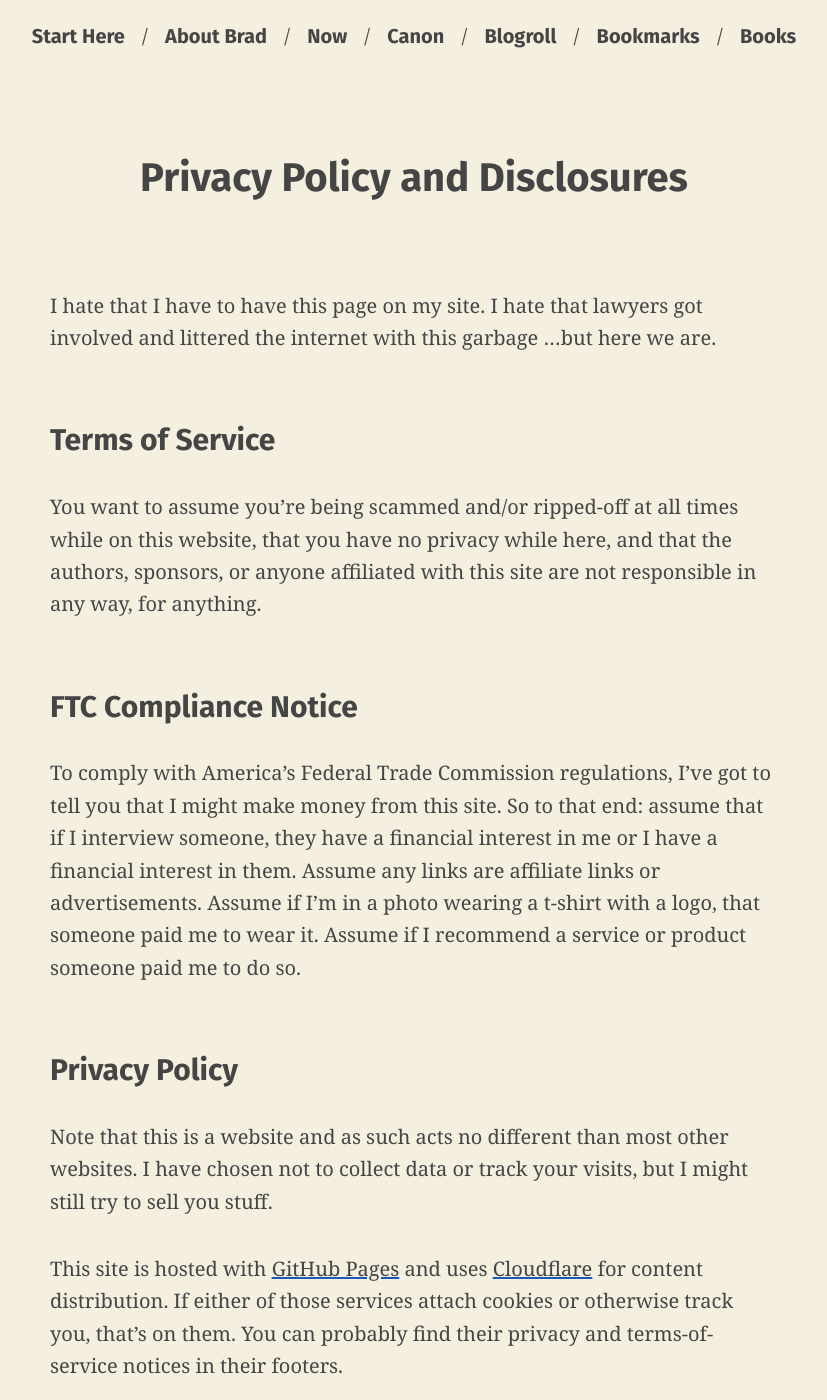
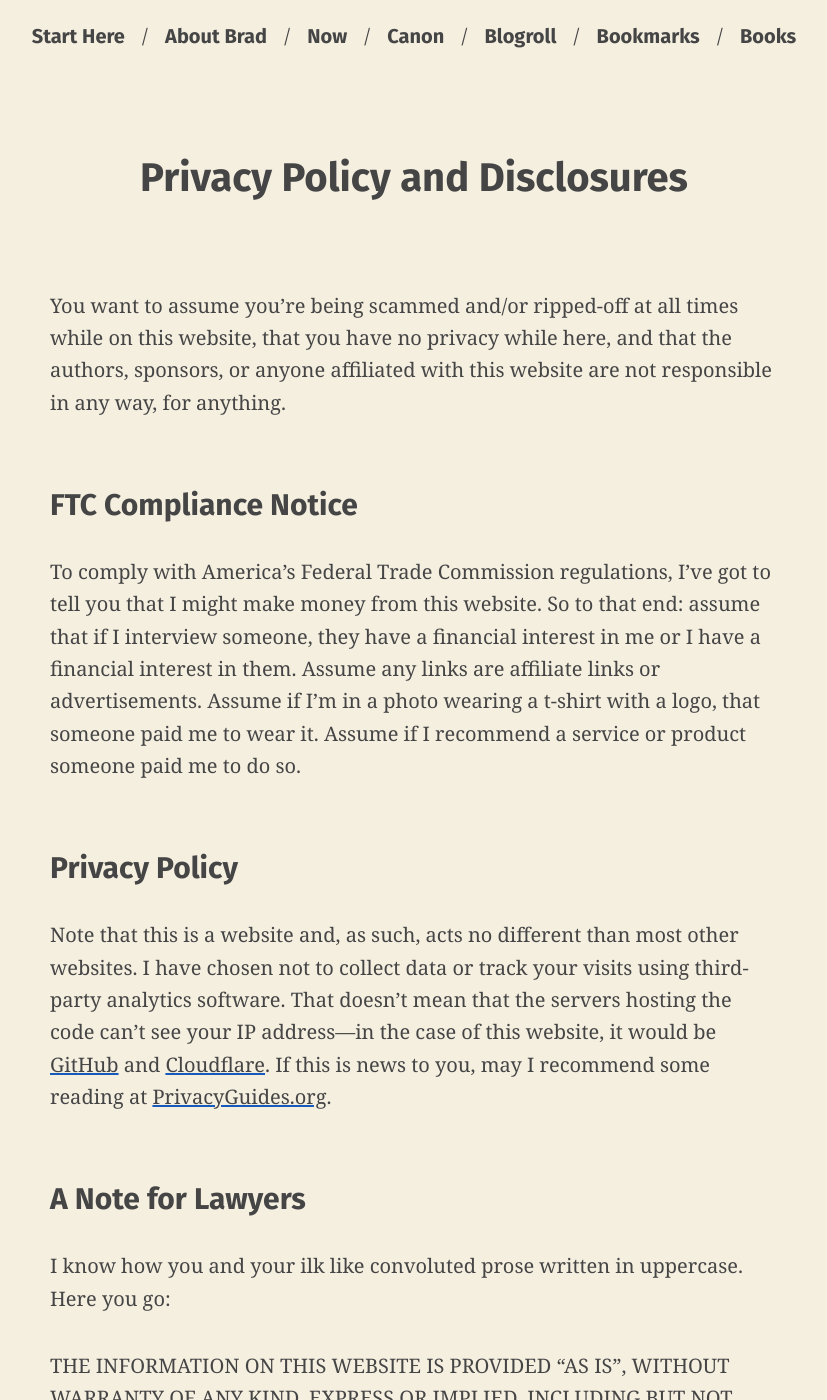
Before and after one commit to bradonomics/bradonomics.com, a Jekyll site: the page built from _pages/privacy.md, in a window 1280 px wide and 1400 px high. Shown: the whole window, without its empty margins (226-1053 px from the left). Built offline with Jekyll 4.4.1, drawn with Linux system fonts in a browser that asks for light colours; some of the changed text lies outside the part shown.

Commit message:
Update pages

```diff
--- a/_pages/privacy.md
+++ b/_pages/privacy.md
@@ -7,18 +7,18 @@ noindex: true
 
 {::options auto_ids="false" /}
 
-I hate that I have to have this page on my site. I hate that lawyers got involved and littered the internet with this garbage ...but here we are.
-
-## Terms of Service
-
-You want to assume you're being scammed and/or ripped-off at all times while on this website, that you have no privacy while here, and that the authors, sponsors, or anyone affiliated with this site are not responsible in any way, for anything.
+You want to assume you're being scammed and/or ripped-off at all times while on this website, that you have no privacy while here, and that the authors, sponsors, or anyone affiliated with this website are not responsible in any way, for anything.
 
 ## FTC Compliance Notice
 
-To comply with America's Federal Trade Commission regulations, I've got to tell you that I might make money from this site. So to that end: assume that if I interview someone, they have a financial interest in me or I have a financial interest in them. Assume any links are affiliate links or advertisements. Assume if I'm in a photo wearing a t-shirt with a logo, that someone paid me to wear it. Assume if I recommend a service or product someone paid me to do so.
+To comply with America's Federal Trade Commission regulations, I've got to tell you that I might make money from this website. So to that end: assume that if I interview someone, they have a financial interest in me or I have a financial interest in them. Assume any links are affiliate links or advertisements. Assume if I'm in a photo wearing a t-shirt with a logo, that someone paid me to wear it. Assume if I recommend a service or product someone paid me to do so.
 
 ## Privacy Policy
 
-Note that this is a website and as such acts no different than most other websites. I have chosen not to collect data or track your visits, but I might still try to sell you stuff.
+Note that this is a website and, as such, acts no different than most other websites. I have chosen not to collect data or track your visits using third-party analytics software. That doesn't mean that the servers hosting the code can't see your IP address—in the case of this website, it would be [GitHub](https://pages.github.com/) and [Cloudflare](https://www.cloudflare.com/). If this is news to you, may I recommend some reading at [PrivacyGuides.org](https://www.privacyguides.org/).
 
-This site is hosted with [GitHub Pages](https://pages.github.com/) and uses [Cloudflare](https://www.cloudflare.com/) for content distribution. If either of those services attach cookies or otherwise track you, that's on them. You can probably find their privacy and terms-of-service notices in their footers.
+## A Note for Lawyers
+
+I know how you and your ilk like convoluted prose written in uppercase. Here you go:
+
+THE INFORMATION ON THIS WEBSITE IS PROVIDED "AS IS", WITHOUT WARRANTY OF ANY KIND, EXPRESS OR IMPLIED, INCLUDING BUT NOT LIMITED TO THE WARRANTIES OF MERCHANTABILITY OR FITNESS FOR A PARTICULAR PURPOSE. IN NO EVENT SHALL THE AUTHORS OR COPYRIGHT HOLDERS BE LIABLE FOR ANY CLAIM, DAMAGES OR OTHER LIABILITY, WHETHER IN AN ACTION OF CONTRACT, TORT OR OTHERWISE, ARISING FROM, OUT OF OR IN CONNECTION WITH THE INFORMATION PUBLISHED ON THIS WEBSITE.
```
Also changed, not shown: _drafts/linux-config.md (+2 -3 lines).
